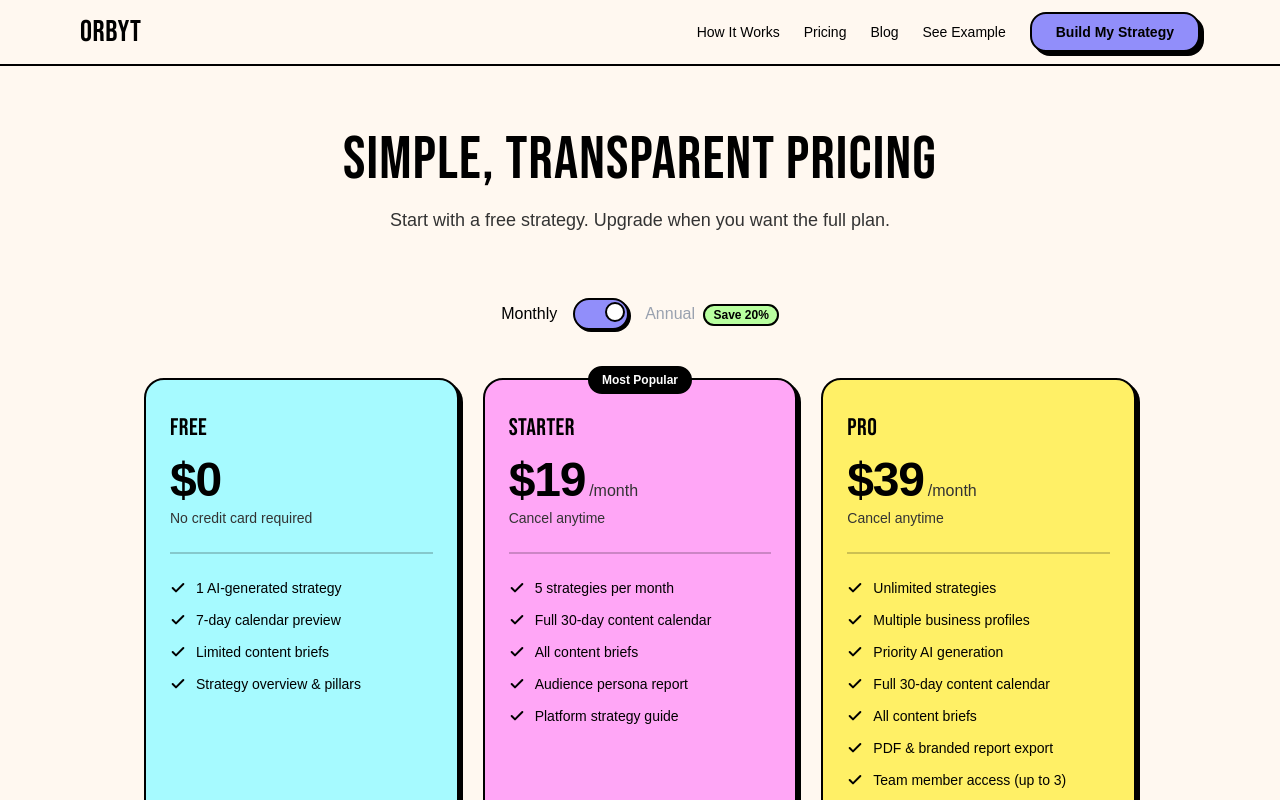
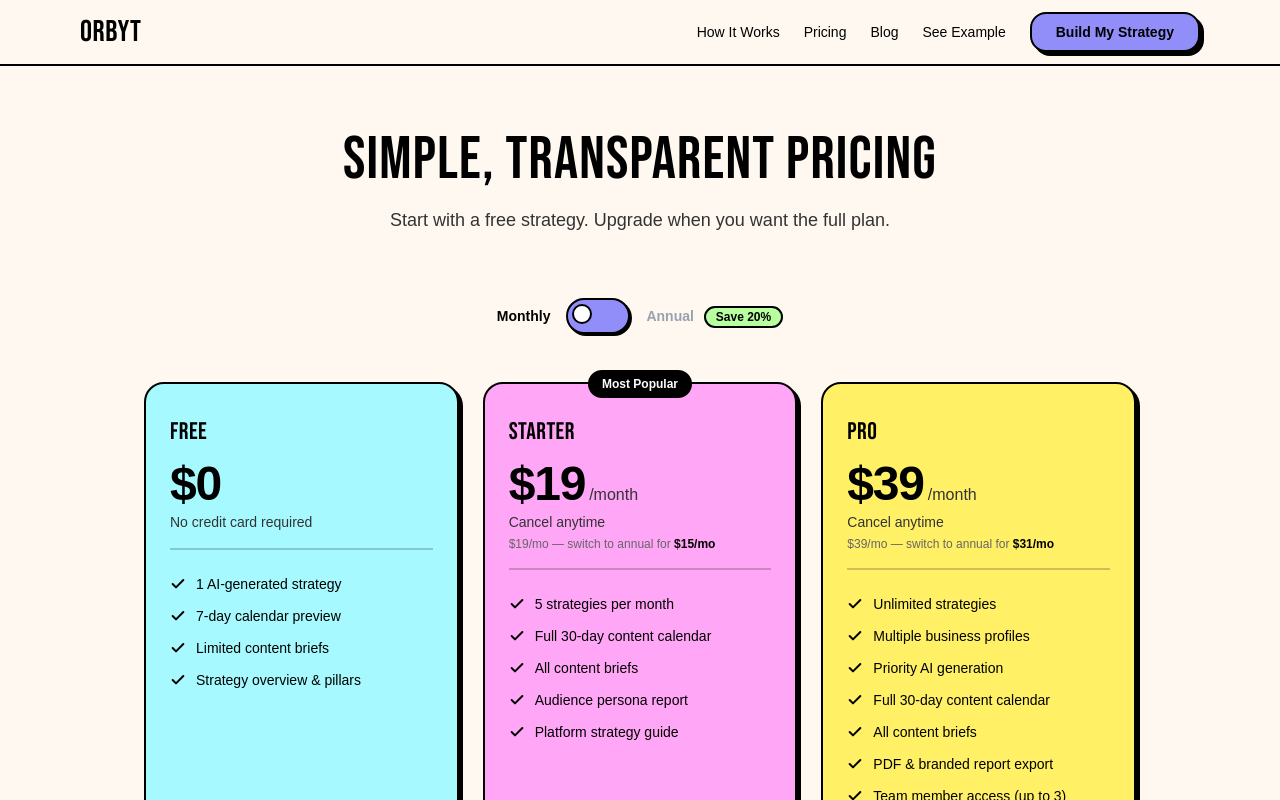
Before and after one commit to Twins1907/ContentMarketing, a Next.js app: page /pricing in a window 1280 px wide. Shown: the top 800 px of the page. Built offline with nearby package versions, Linux system fonts and the light colour scheme; no server answers; a web font is replaced by a local one.

Commit message:
Fix pricing toggle styling and show monthly/annual cost breakdown
Made-with: Cursor

```diff
--- a/src/app/(marketing)/pricing/page.tsx
+++ b/src/app/(marketing)/pricing/page.tsx
@@ -218,15 +218,15 @@ export default function PricingPage() {
 
         {/* Billing Toggle */}
         <div className="flex items-center justify-center gap-4 mb-12">
-          <span className={`font-medium ${!isAnnual ? 'text-black' : 'text-gray-400'}`}>Monthly</span>
+          <span className={`text-sm font-bold ${!isAnnual ? 'text-black' : 'text-gray-400'}`}>Monthly</span>
           <button
             onClick={() => setIsAnnual(!isAnnual)}
-            className="relative w-14 h-8 bg-[#918EFA] border-2 border-black rounded-full shadow-[2px_2px_0px_#000] transition-all"
+            className="relative w-16 h-9 bg-[#918EFA] border-2 border-black rounded-full shadow-[2px_2px_0px_#000] transition-all flex-shrink-0"
           >
-            <span className={`absolute top-0.5 w-5 h-5 bg-white border-2 border-black rounded-full transition-transform ${isAnnual ? 'translate-x-7' : 'translate-x-1'}`} />
+            <span className={`absolute top-1 left-1 w-5 h-5 bg-white border-2 border-black rounded-full transition-all duration-200 ${isAnnual ? 'translate-x-7' : 'translate-x-0'}`} />
           </button>
-          <span className={`font-medium ${isAnnual ? 'text-black' : 'text-gray-400'}`}>
-            Annual <span className="bg-[#B8FF9F] text-black text-xs border-2 border-black rounded-full px-2 py-0.5 ml-1 font-bold">Save 20%</span>
+          <span className={`text-sm font-bold ${isAnnual ? 'text-black' : 'text-gray-400'}`}>
+            Annual <span className="bg-[#B8FF9F] text-black text-xs border-2 border-black rounded-full px-2.5 py-0.5 ml-1.5 font-bold">Save 20%</span>
           </span>
         </div>
 
@@ -265,10 +265,19 @@ export default function PricingPage() {
                     </div>
 
                     <p className="text-sm text-[#333333]">{subtitle}</p>
-                    {billingNote && (
-                      <p className="text-xs text-[#666666] mt-0.5">{billingNote}</p>
+                    {isAnnual && key === "starter" && (
+                      <p className="text-xs text-[#666666] mt-1">$15/mo × 12 = <strong className="text-black">$180/year</strong> <span className="line-through text-[#999]">$228</span></p>
                     )}
-                    <div className="mb-6" />
+                    {isAnnual && key === "pro" && (
+                      <p className="text-xs text-[#666666] mt-1">$31/mo × 12 = <strong className="text-black">$372/year</strong> <span className="line-through text-[#999]">$468</span></p>
+                    )}
+                    {!isAnnual && key === "starter" && (
+                      <p className="text-xs text-[#666666] mt-1">$19/mo — switch to annual for <strong className="text-black">$15/mo</strong></p>
+                    )}
+                    {!isAnnual && key === "pro" && (
+                      <p className="text-xs text-[#666666] mt-1">$39/mo — switch to annual for <strong className="text-black">$31/mo</strong></p>
+                    )}
+                    <div className="mb-4" />
 
                     <div className="w-full h-0.5 bg-black/20 mb-6" />
 
```
